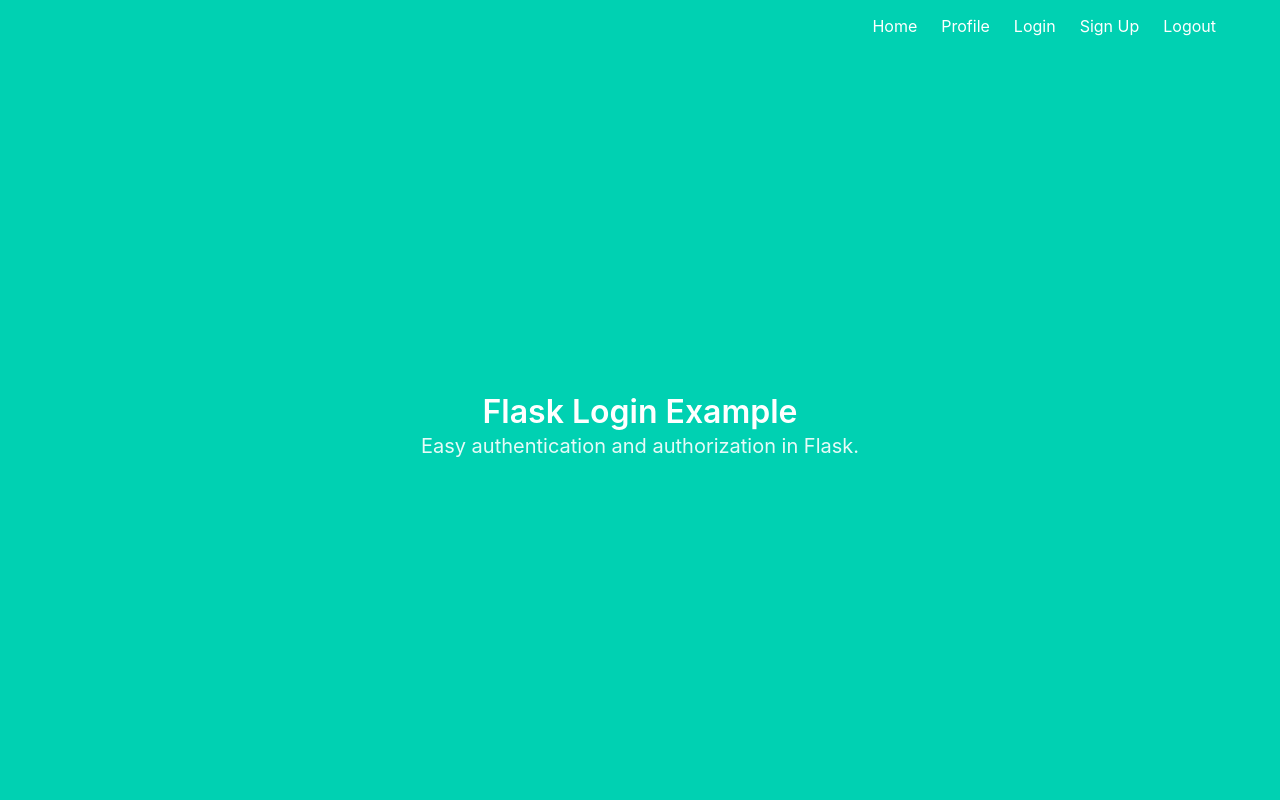
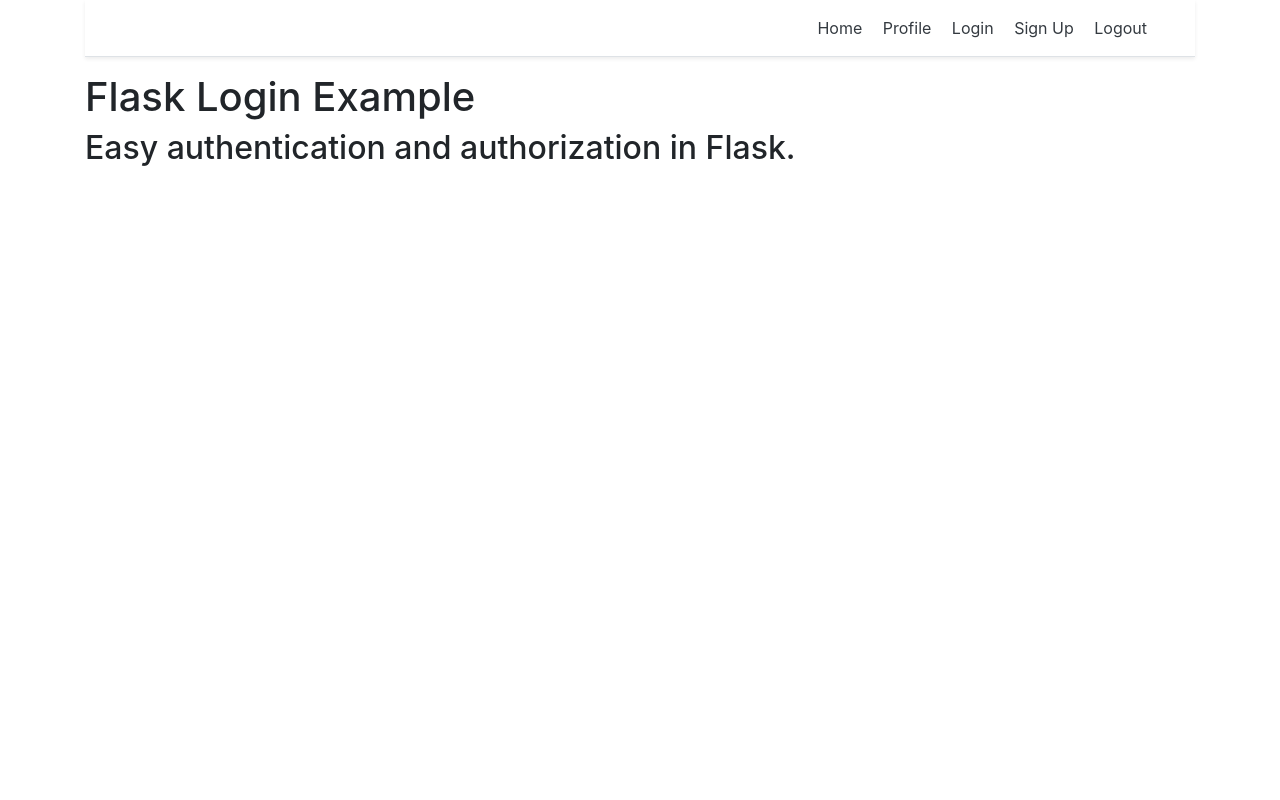
Before and after one commit to longeric/pitt_db2710_pythonFlask, a Flask app: page / in a window 1280 px wide. Run offline with Flask 2, Linux system fonts and the light colour scheme.

Commit message:
update layout by using bootstrap

```diff
--- a/project/templates/base.html
+++ b/project/templates/base.html
@@ -6,38 +6,28 @@
     <meta http-equiv="X-UA-Compatible" content="IE=edge">
     <meta name="viewport" content="width=device-width, initial-scale=1">
     <title>Flask Auth Example</title>
-    <link rel="stylesheet" href="https://cdnjs.cloudflare.com/ajax/libs/bulma/0.7.2/css/bulma.min.css" />
+    <link rel="stylesheet" href="https://cdn.jsdelivr.net/npm/bootstrap@4.5.3/dist/css/bootstrap.min.css" integrity="sha384-TX8t27EcRE3e/ihU7zmQxVncDAy5uIKz4rEkgIXeMed4M0jlfIDPvg6uqKI2xXr2" crossorigin="anonymous">
+<!--    <link rel="stylesheet" href="https://cdnjs.cloudflare.com/ajax/libs/bulma/0.7.2/css/bulma.min.css" />-->
 </head>
 
 <body>
+    <div class="container">
+    <div class="d-flex flex-column flex-md-row align-items-center p-3 px-md-4 mb-3 border-bottom shadow-sm">
+      <div></div>
+      <h5 class="my-0 mr-md-auto font-weight-normal"></h5>
+      <nav class="my-2 my-md-0 mr-md-3">
+        <a class="p-2 text-dark" href="{{ url_for('main.index') }}" >Home    </a>
+        <a class="p-2 text-dark" href="{{ url_for('main.profile') }}">Profile  </a>
+        <a class="p-2 text-dark" href="{{ url_for('auth.login') }}">Login    </a>
+        <a class="p-2 text-dark" href="{{ url_for('auth.signup') }}">Sign Up </a>
+        <a class="p-2 text-dark" href="{{ url_for('auth.logout') }}">Logout</a>
+
+      </nav>
+      <!-- <a class="btn btn-outline-primary" href="#">Sign up</a> -->
+    </div>
+    </div>
+
     <section class="hero is-primary is-fullheight">
-
-        <div class="hero-head">
-            <nav class="navbar">
-                <div class="container">
-
-                    <div id="navbarMenuHeroA" class="navbar-menu">
-                        <div class="navbar-end">
-                            <a href="{{ url_for('main.index') }}" class="navbar-item">
-                                Home
-                            </a>
-                            <a href="{{ url_for('main.profile') }}" class="navbar-item">
-                                Profile
-                            </a>
-                            <a href="{{ url_for('auth.login') }}" class="navbar-item">
-                                Login
-                            </a>
-                            <a href="{{ url_for('auth.signup') }}" class="navbar-item">
-                                Sign Up
-                            </a>
-                            <a href="{{ url_for('auth.logout') }}" class="navbar-item">
-                                Logout
-                            </a>
-                        </div>
-                    </div>
-                </div>
-            </nav>
-        </div>
 
         <div class="hero-body">
             <div class="container has-text-centered">
@@ -46,6 +36,10 @@
             </div>
         </div>
     </section>
+
+
+    <script src="https://code.jquery.com/jquery-3.5.1.slim.min.js" integrity="sha384-DfXdz2htPH0lsSSs5nCTpuj/zy4C+OGpamoFVy38MVBnE+IbbVYUew+OrCXaRkfj" crossorigin="anonymous"></script>
+    <script src="https://cdn.jsdelivr.net/npm/bootstrap@4.5.3/dist/js/bootstrap.bundle.min.js" integrity="sha384-ho+j7jyWK8fNQe+A12Hb8AhRq26LrZ/JpcUGGOn+Y7RsweNrtN/tE3MoK7ZeZDyx" crossorigin="anonymous"></script>
+
 </body>
-
 </html>
```
